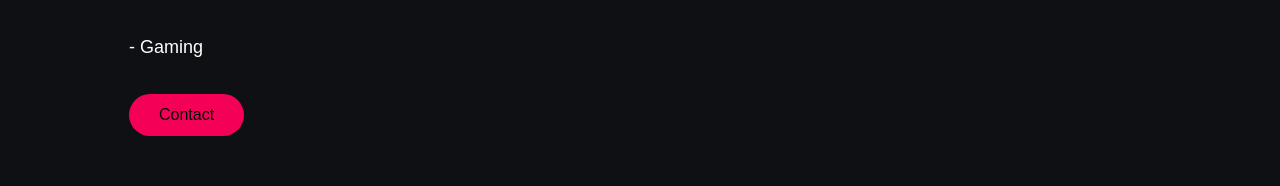
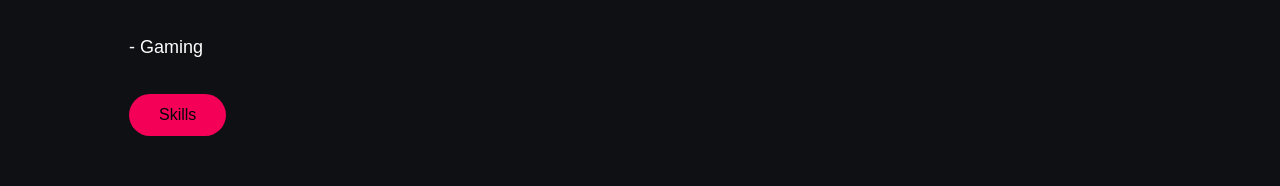
Before and after one commit to nikolaypleshkov/personal-website, a React (Create React App) app: page / in a window 1280 px wide. Shown: the part 1571-1757 px from the top of the page. Built offline with nearby package versions, Linux system fonts and the light colour scheme; a web font is replaced by a local one.

Commit message:
update about me button

```diff
--- a/src/components/AboutSection/data.js
+++ b/src/components/AboutSection/data.js
@@ -12,10 +12,10 @@ export const homeObjOne = {
     hobby2: '- Playing guitar',
     hobby3: '- Reading',
     hobby4: '- Gaming',
-    buttonLabel: 'Contact',
+    buttonLabel: 'Skills',
     imgStart: false,
     img: require('../../images/undraw_portfolio_website_lidw.svg').default,
-    alt: 'Car',
+    alt: 'aboutme',
     dark: true,
     primary: true,
     darkText: false
--- a/src/components/AboutSection/index.js
+++ b/src/components/AboutSection/index.js
@@ -33,7 +33,7 @@ function AboutSection({id,lightBg,lightText,imgStart,topLine,headline,darkText,d
                          <Subtitle darkText={darkText}>{hobby3}</Subtitle>
                          <Subtitle darkText={darkText}>{hobby4}</Subtitle>
                          <BtnWrap>
-                             <Button to='home' smooth={true} duration={500} spy={true} exacr="true" offset={-80} primary={primary ? 1 : 0} dark={dark ? 1 : 0} dark2={dark2 ? 1 : 0}>{buttonLabel}</Button>
+                             <Button to='skills' smooth={true} duration={500} spy={true} exacr="true" offset={-80} primary={primary ? 1 : 0} dark={dark ? 1 : 0} dark2={dark2 ? 1 : 0}>{buttonLabel}</Button>
                          </BtnWrap>
                      </TextWrapper>
                     </Column1>
```
